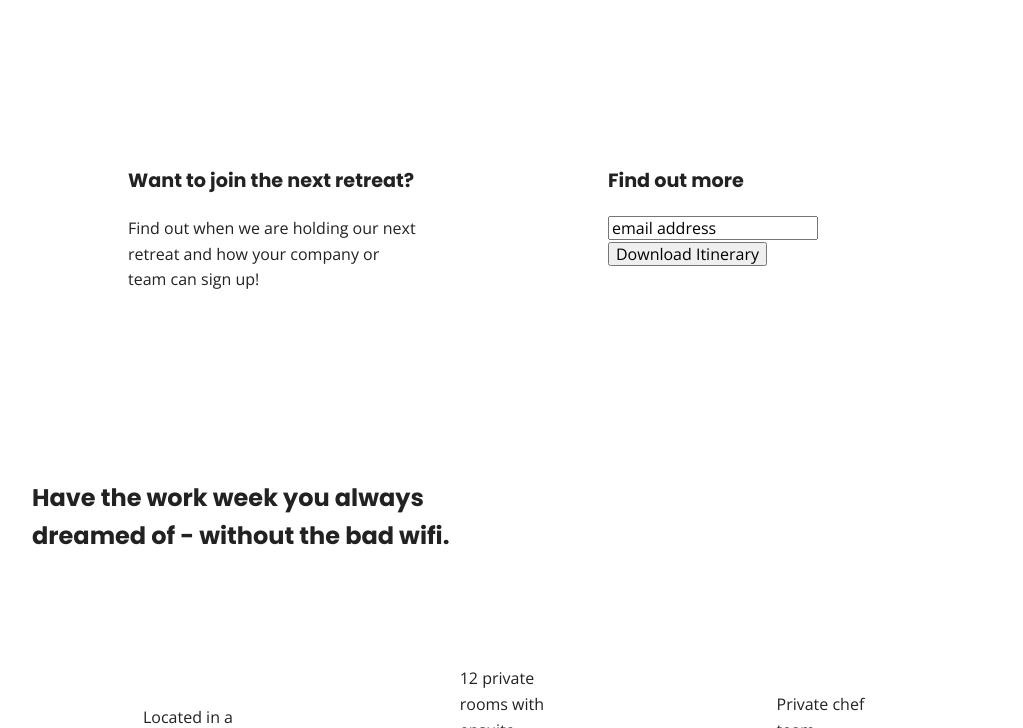
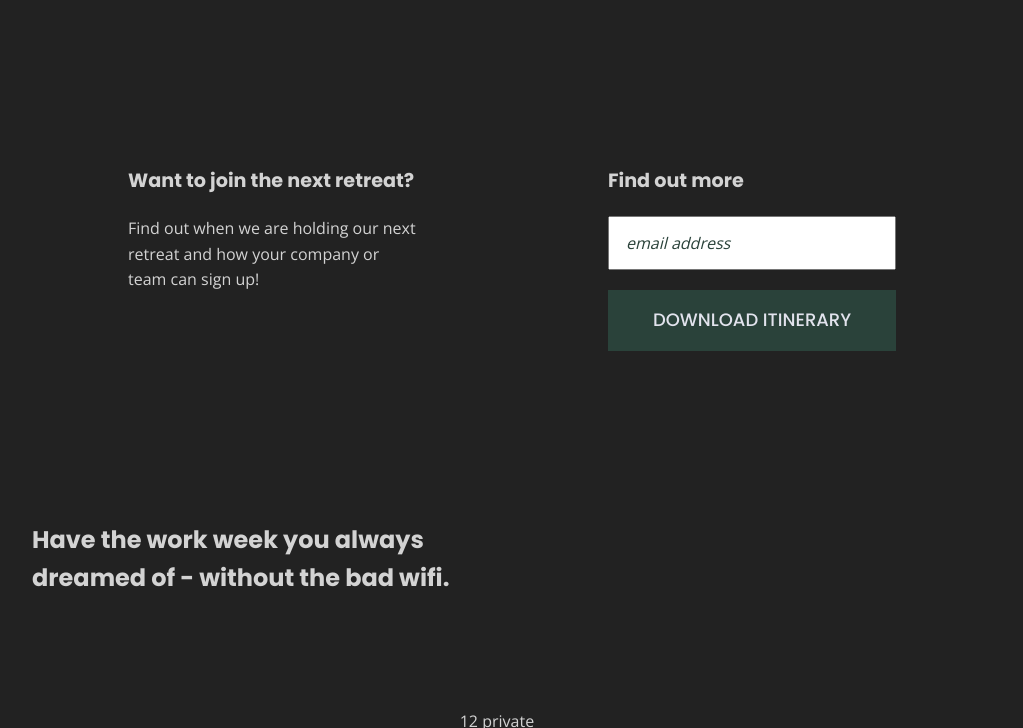
Before and after one commit to dbeez/arcade-responsive, a website built with Parcel: page index.html in a window 1280 px wide. Shown: the part 372-1100 px from the top of the page, without its empty margins (128-1151 px from the left). Built offline with nearby package versions, Linux system fonts and the light colour scheme.

Commit message:
updated main, css files

```diff
--- a/css/main.css
+++ b/css/main.css
@@ -98,6 +98,8 @@ body {
        font-family: 'Open Sans', sans-serif;
        font-size: 1em;
        line-height: 1.6;
+       background-color: #222;
+       color: lightgray;
 }
 
 ul,
@@ -106,8 +108,8 @@ ol {
 }
 
 a {
-     color: #e2e3ed;
      text-decoration: none;
+     color: lightgray;
 }
 
 h2 {
@@ -148,6 +150,7 @@ footer {
   justify-content: center;
   align-items: center;
   flex-flow: row wrap;
+  color: lightgray;
 }
 
 header nav ul {
@@ -413,6 +416,32 @@ aside {
 
 .clearfix::after {
   clear: both;
+}
+
+aside .form {
+  margin-top: 30px;
+}
+
+input[type=text] {
+  box-sizing: border-box;
+  width: 100%;
+  color: #2a423a;
+  font-style: italic;
+  padding: 1em;
+}
+
+input[type=button] {
+  width: 100%;
+  padding: 20px 0;
+  margin-top: 20px;
+  background-color: #2a423a;
+  font-family: 'Poppins', Helvetica, Arial, sans-serif;
+  font-weight: 500;
+  font-size: 1.125em;
+  color: #e2e3ed;
+  border: none;
+  text-align: center;
+  text-transform: uppercase;
 }
 
 /* ==========================================================================
```
